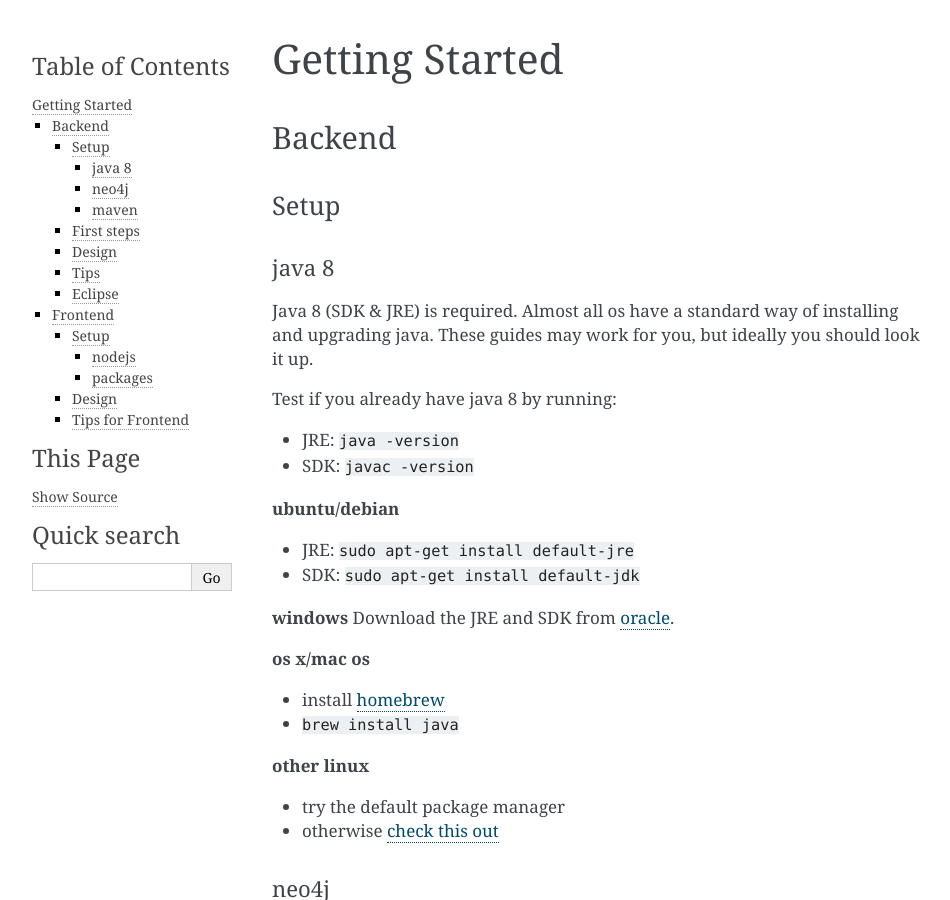
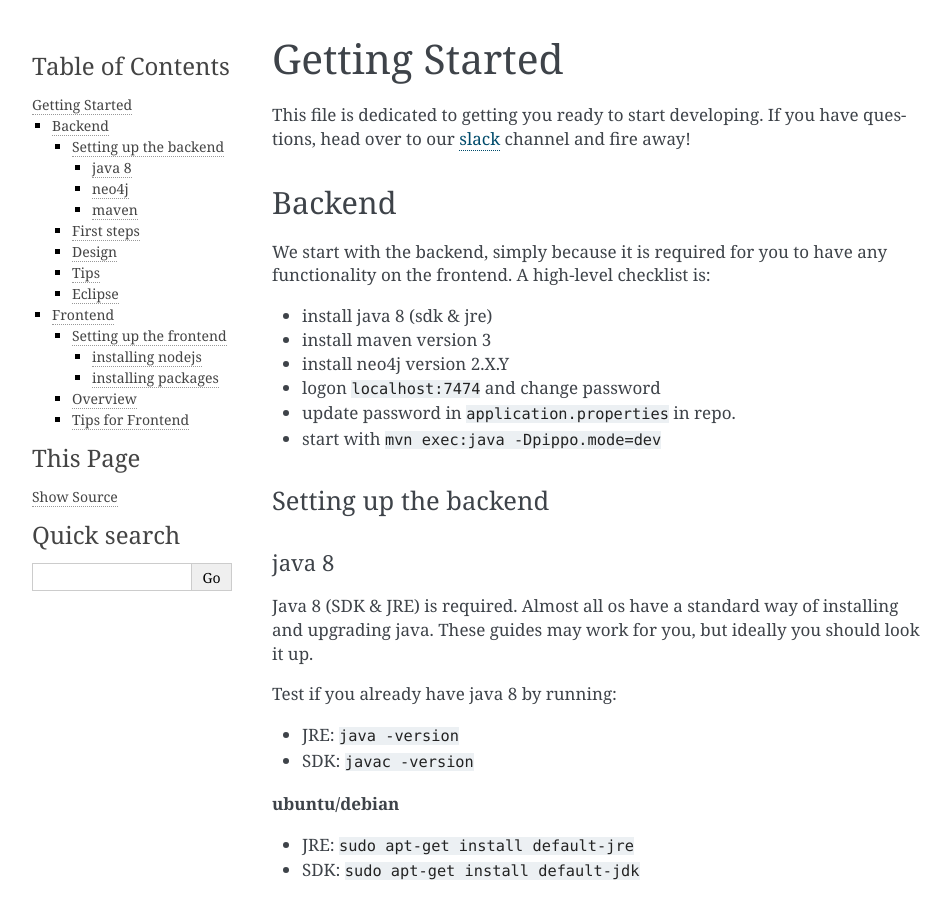
Before and after one commit to sergiorico/backend, a Sphinx documentation site: the page built from docs/dev-docs/getting-started.md, in a window 1280 px wide and 900 px high. Shown: the whole window, without its empty margins (148-1098 px from the left). Built offline with Sphinx 7.4.7, drawn with Linux system fonts in a browser that asks for light colours; some of the changed text lies outside the part shown.

Commit message:
Update getting started and contributing files

```diff
--- a/docs/dev-docs/getting-started.md
+++ b/docs/dev-docs/getting-started.md
@@ -1,9 +1,20 @@
 Getting Started
 ===============
 
+This file is dedicated to getting you ready to start developing. If you have questions, head over to our [slack](https://serp-group.slack.com) channel and fire away!
+
 ## Backend
 
-### Setup
+We start with the backend, simply because it is required for you to have any functionality on the frontend. A high-level checklist is:
+
+ - install java 8 (sdk & jre)
+ - install maven version 3
+ - install neo4j version 2.X.Y
+ - logon `localhost:7474` and change password
+ - update password in `application.properties` in repo.
+ - start with `mvn exec:java -Dpippo.mode=dev`
+
+### Setting up the backend
 
 #### java 8
 Java 8 (SDK & JRE) is required. Almost all os have a standard way of installing and upgrading java. These guides may work for you, but ideally you should look it up.
@@ -116,9 +127,16 @@ To use Eclipse, simply import the backend files as a github repository. We recom
 
 ## Frontend
 
-### Setup
+The frontend project is often much simpler to install since it only depends on nodejs, thus this section is mainly on how to install nodejs. The high-level checklist is:
 
-#### nodejs
+ - install nodejs (v5 or v6)
+ - run `npm install` in repo.
+ - run `make dev`
+ - browse to `localhost:8181`
+
+### Setting up the frontend
+
+#### installing nodejs
 
 The frontend relies on nodejs to compile page templates and style files. Node.js has its own package manager, called `npm`, which lists dependencies in a `package.json` file. Thus the only programs you need to manually install are `npm` and `node`. Thankfully, `npm` is bundled with `node` so installing `node` is sufficient.
 
@@ -143,11 +161,11 @@ Most popular linux distros have up-to-date packages of `node` and this is the ea
 
 If this fails you must download a tarball and put `node` and `npm` into `/usr/bin` or similar. Some linuxes have a program called `alternative` to symlink files into `/usr/bin`.
 
-#### packages
+#### installing packages
 
 Type `npm install` in the repository to install all dependencies. Then try to run the dev. server using `make dev`. If this fails, report to Axel. Otherwise you are good to go!
 
-### Design
+### Overview
 
 Here is an overview of the different components that make up the frontend.
 ![img](../images/frontend.svg)
```
Also changed, not shown: docs/dev-docs/contributing.md (+9 -2 lines).
